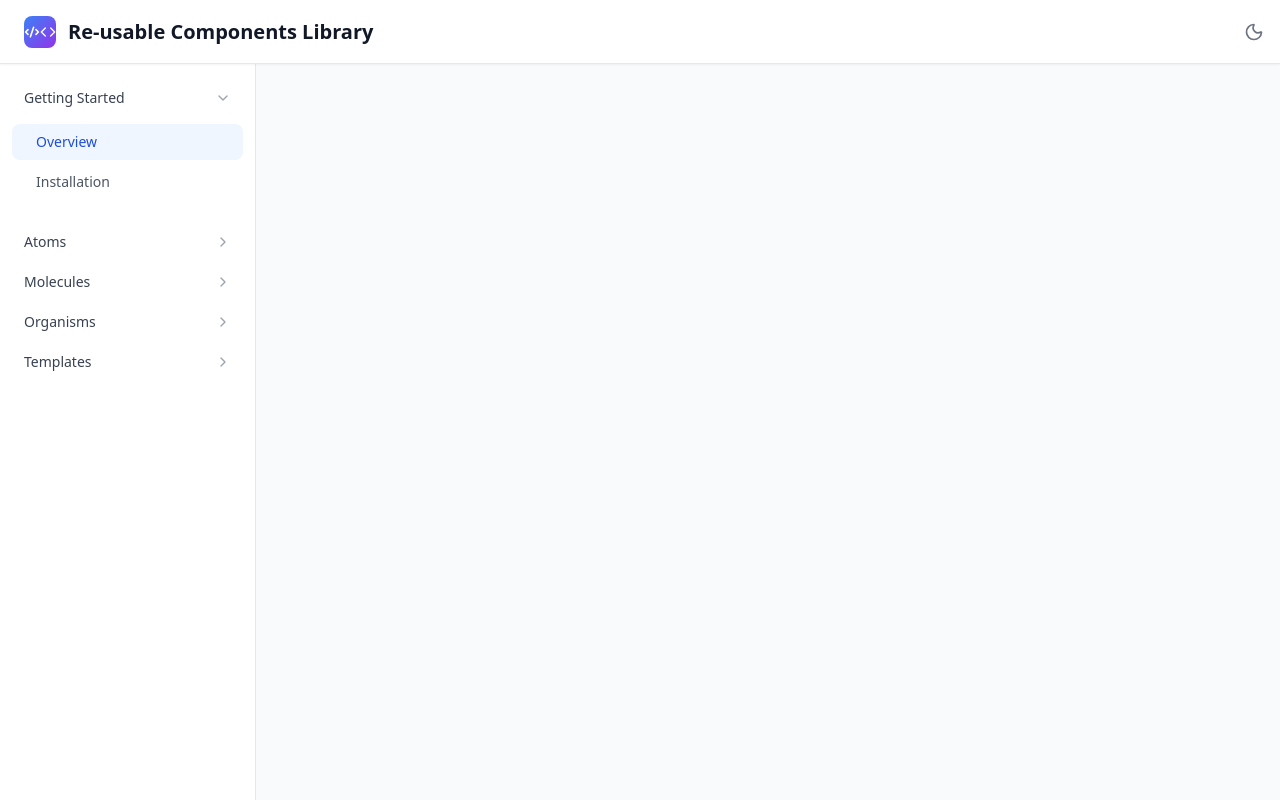
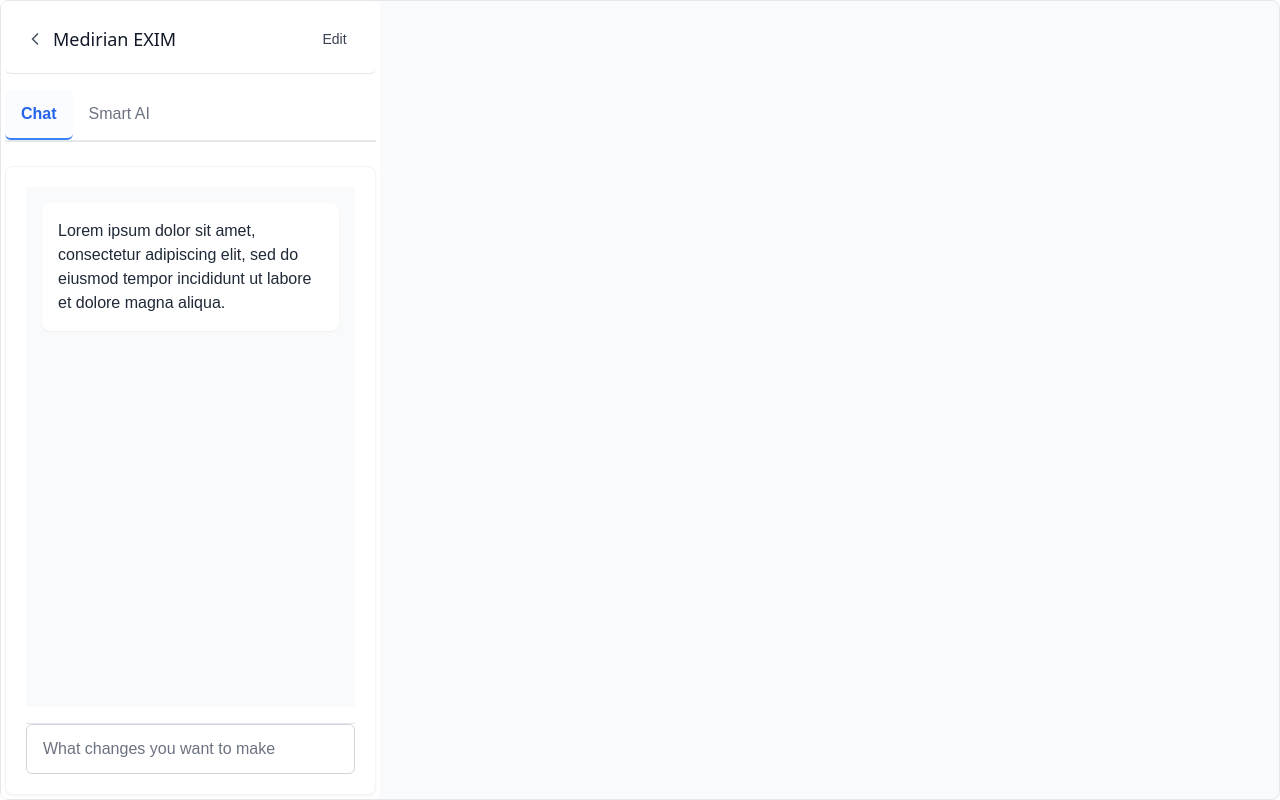
Before and after one commit to aakashkumar198765/lovable-floforward, a React (Create React App) app: page /project-plan in a window 1280 px wide. Built offline with nearby package versions, Linux system fonts and the light colour scheme; the HTML template or start-up script is replaced by a standard one.

Commit message:
Added chatpage for project plan screen

```diff
--- a/src/App.tsx
+++ b/src/App.tsx
@@ -4,6 +4,7 @@ import "./App.css";
 import ToastContainer from './components/atoms/feedback/ToastContainer';
 import { ThemeProvider } from "./contexts/ThemeContext";
 import LibraryTemplate from "./libraryTemplate";
+import ProjectPlanScreen from "./pages/ProjectPlanScreen";
 
 
 function App() {
@@ -12,6 +13,7 @@ function App() {
       <Router>
         <Routes>
           <Route path="/*" element={<LibraryTemplate />} />
+          <Route path="/project-plan" element={<ProjectPlanScreen />} />
         </Routes>
 
         {/* Global Toast Container */}
--- a/src/components/atoms/layouts/FlexLayout.tsx
+++ b/src/components/atoms/layouts/FlexLayout.tsx
@@ -24,6 +24,8 @@ const FlexLayout = forwardRef<HTMLDivElement, FlexLayoutProps>(
       className = '',
       style = {},
       children,
+      childrenWidths,
+      childrenHeights,
       ...props
     },
     ref
@@ -89,6 +91,25 @@ const FlexLayout = forwardRef<HTMLDivElement, FlexLayoutProps>(
       className
     );
 
+    // Render children with width styles if childrenWidths is provided
+    const renderChildren = () => {
+      if ((childrenWidths && Array.isArray(childrenWidths)) || (childrenHeights && Array.isArray(childrenHeights))) {
+        return React.Children.map(children, (child, index) => {
+          const width = childrenWidths?.[index] || 'auto';
+          const height = childrenHeights?.[index] || '100%';
+          if (width) {
+            return (
+              <div style={{ width, height }}>
+                {child}
+              </div>
+            );
+          }
+          return child;
+        });
+      }
+      return children;
+    };
+
     return (
       <div
         ref={ref}
@@ -96,7 +117,7 @@ const FlexLayout = forwardRef<HTMLDivElement, FlexLayoutProps>(
         style={style}
         {...props}
       >
-        {children}
+        {renderChildren()}
       </div>
     );
   }
--- a/src/components/atoms/navigation/Tab.tsx
+++ b/src/components/atoms/navigation/Tab.tsx
@@ -228,7 +228,7 @@ const Tab = forwardRef<HTMLDivElement, TabProps>(
         {items?.some((item) => item?.content) && (
           <div
             className={cn(
-              "transition-all duration-300",
+              "h-full transition-all duration-300",
               variantClasses[variant].content,
               sizeClasses[size].content
             )}
@@ -243,12 +243,12 @@ const Tab = forwardRef<HTMLDivElement, TabProps>(
                   hidden={item?.id !== currentTab}
                   tabIndex={0}
                   className={cn(
-                    "focus:outline-none transition-opacity duration-300",
+                    "h-full focus:outline-none transition-opacity duration-300",
                     item?.id === currentTab ? "opacity-100" : "opacity-0"
                   )}
                 >
                   {item?.id === currentTab && (
-                    <div className="animate-in fade-in slide-in-from-bottom-2 duration-300">
+                    <div className="h-full animate-in fade-in slide-in-from-bottom-2 duration-300">
                       {item?.content}
                     </div>
                   )}
--- /dev/null
+++ b/src/pages/Chatpage.tsx
@@ -0,0 +1,78 @@
+import React, { useState } from 'react';
+import { FlexLayout } from '../components/atoms/layouts';
+import { Tab } from '../components/atoms/navigation';
+import { Button } from '../components/atoms/form';
+import { Input } from '../components/atoms/form';
+import { ChevronLeft } from 'lucide-react';
+
+const ChatPage: React.FC = () => {
+    const [activeTab, setActiveTab] = useState('chat');
+
+    const tabItems = [
+        {
+            id: 'chat',
+            label: 'Chat',
+            content: (
+                <FlexLayout direction="col" className="h-full">
+                    <div className="flex-1 p-4 bg-gray-50 h-full">
+                        <div className="bg-white rounded-lg p-4 shadow-sm">
+                            <p className="text-gray-800">
+                                Lorem ipsum dolor sit amet, consectetur adipiscing elit, sed do eiusmod tempor incididunt ut labore et dolore magna aliqua.
+                            </p>
+                        </div>
+                    </div>
+                    <div className="border-t bg-white w-full">
+                        <Input
+                            placeholder="What changes you want to make"
+                            className="w-full"
+                            variant="default"
+                            onChange={() => {console.log('Input changed')}}
+                        />
+                    </div>
+                </FlexLayout>
+            )
+        },
+        {
+            id: 'smart-ai',
+            label: 'Smart AI',
+            content: (
+                <div className="p-4">
+                    <p>Smart AI content would go here...</p>
+                </div>
+            )
+        }
+    ];
+
+    return (
+        <FlexLayout direction="col" className="h-full bg-white">
+            {/* Header */}
+            <FlexLayout
+                direction="row"
+                justify="between"
+                align="center"
+                padding="md"
+                className="border-b bg-white w-full"
+            >
+                <FlexLayout direction="row" align="center" gap="sm">
+                    <ChevronLeft className="w-5 h-5 text-gray-600" />
+                    <span className="text-lg font-medium text-gray-900">Medirian EXIM</span>
+                </FlexLayout>
+                <Button variant="ghost" size="sm">
+                    Edit
+                </Button>
+            </FlexLayout>
+
+            {/* Tabs */}
+            <Tab
+                items={tabItems}
+                activeTab={activeTab}
+                onChange={setActiveTab}
+                variant="default"
+                size="md"
+                className="flex-1 flex flex-col"
+            />
+        </FlexLayout>
+    );
+};
+
+export default ChatPage;
--- /dev/null
+++ b/src/pages/ProjectPlanScreen.tsx
@@ -0,0 +1,28 @@
+import React from "react";
+import ChatPage from "./Chatpage";
+import { FlexLayout } from "../components/atoms/layouts";
+
+const ProjectPlanScreen: React.FC = () => {
+  return (
+    <div className="flex w-full">
+      <FlexLayout
+        direction="row"
+        gap="md"
+        background="gray"
+        padding="none"
+        rounded="lg"
+        border="default"
+        className="w-full h-screen"
+        childrenWidths={['30%', '70%']}
+      >
+        <ChatPage />
+        <div>
+          {/* <h1>Project Plan</h1>
+          <p>Welcome to the Project Plan screen.</p> */}
+        </div>
+      </FlexLayout>
+    </div>
+  );
+};
+
+export default ProjectPlanScreen;
--- a/src/types/index.ts
+++ b/src/types/index.ts
@@ -19,6 +19,7 @@ export interface FlexLayoutProps extends React.HTMLAttributes<HTMLDivElement> {
   rounded?: 'none' | 'sm' | 'md' | 'lg' | 'xl' | 'full' | string;
   shadow?: 'none' | 'sm' | 'md' | 'lg' | 'xl' | string;
   children: React.ReactNode;
+  childrenHeights?: string[];
 }
 
 export interface GridLayoutProps extends React.HTMLAttributes<HTMLDivElement> {
@@ -2826,6 +2827,8 @@ export interface FlexLayoutProps extends React.HTMLAttributes<HTMLDivElement> {
   shadow?: 'none' | 'sm' | 'md' | 'lg' | 'xl' | string;
   /** Children components */
   children: React.ReactNode;
+  /** Width percentages for each child component */
+  childrenWidths?: string[];
 }
 export interface GridLayoutProps extends React.HTMLAttributes<HTMLDivElement> {
   /** Number of columns */
```
Also changed, not shown: ai_docs/chatpage.png (added).
